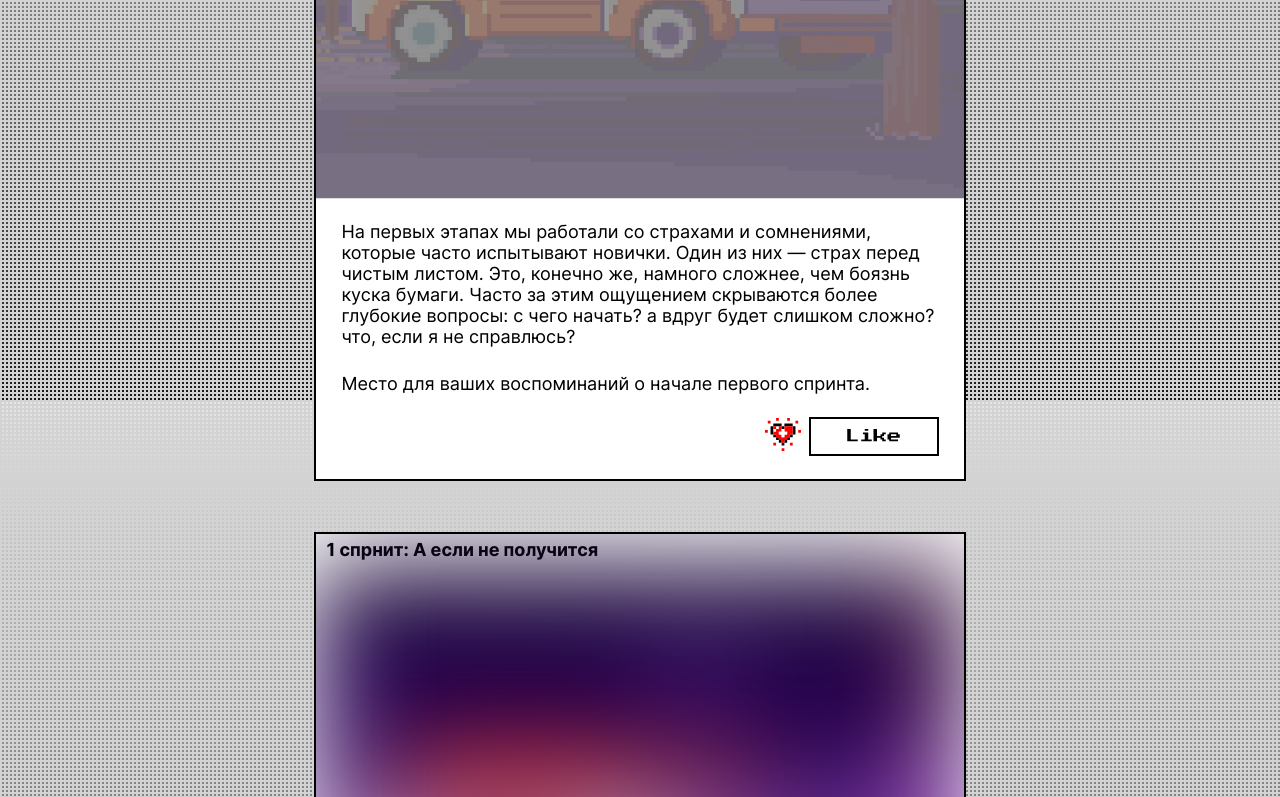
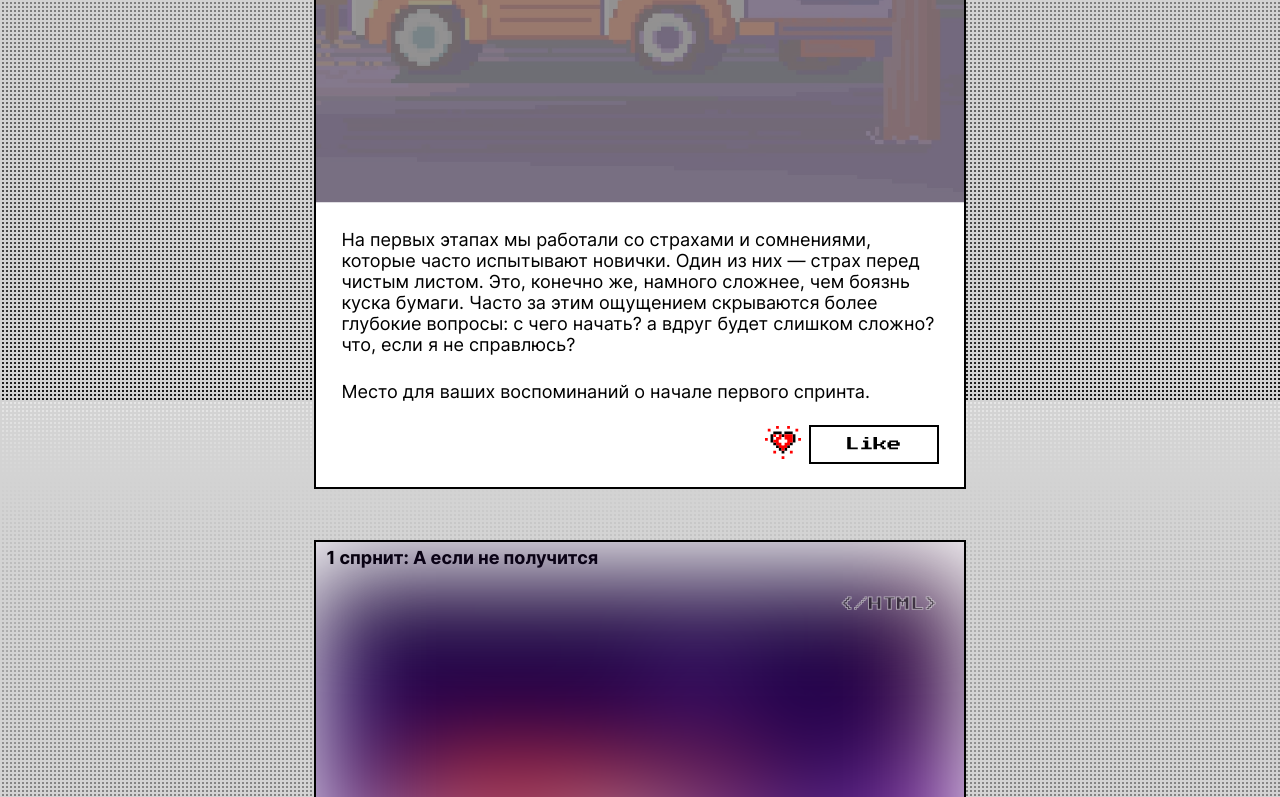
Before and after one commit to Student2506/zakrivayuschiy-teg-f, a website: page index.html in a window 1280 px wide. Shown: the part 2000-2797 px from the top of the page. Drawn offline with Linux system fonts and the light colour scheme.

Commit message:
add outline

```diff
--- a/index.html
+++ b/index.html
@@ -35,6 +35,7 @@
         <h3 class="card-title">
           Фритрек и нулевой спринт: Подготовка к работе
         </h3>
+        <div class="card-image-container">
           <img
             class="card-image filter-twice-bright"
             src="./images/background.png"
@@ -47,6 +48,7 @@
               знания могут повлиять на ваше будущее.
             </p>
             <p>Место для ваших воспоминаний о начале обучения.</p>
+          </div>
         </div>
         <div class="card-footer">
           <button class="card__icon-button heart-button">
@@ -63,6 +65,7 @@
       </div>
       <div class="card">
         <h3 class="card-title">1 спринт: Я &mdash; чистый лист</h3>
+        <div class="card-image-container">
         <img
           class="card-image filter-low-contrast"
           src="./images/background.png"
@@ -77,6 +80,7 @@
             вдруг будет слишком сложно? что, если я не справлюсь?
           </p>
           <p>Место для ваших воспоминаний о начале первого спринта.</p>
+        </div>
         </div>
         <div class="card-footer">
           <button class="card__icon-button heart-button">
@@ -93,6 +97,7 @@
       </div>
       <div class="card">
         <h3 class="card-title">1 спрнит: А если не получится</h3>
+        <div class="card-image-container">
         <img
           class="card-image filter-blur"
           src="./images/background.png"
@@ -105,6 +110,7 @@
             вы, наоборот, могли вдохновиться успехами и поверить в себя.
           </p>
           <p>Место для ваших воспоминаний об окончании первого спрнита.</p>
+        </div>
         </div>
         <div class="card-footer">
           <button class="card__icon-button heart-button">
@@ -121,6 +127,7 @@
       </div>
       <div class="card">
         <h3 class="card-title">2 спринт: Погоня за идеалом</h3>
+        <div class="card-image-container">
         <img
           class="card-image filter-grey"
           src="./images/background.png"
@@ -135,6 +142,7 @@
             старались просто сдлеать.
           </p>
           <p>Место для ваших воспоминаний о начале второго спринта.</p>
+        </div>
         </div>
         <div class="card-footer">
           <button class="card__icon-button heart-button">
@@ -151,6 +159,7 @@
       </div>
       <div class="card">
         <h3 class="card-title">2 спринт: О тех, кто рядом</h3>
+        <div class="card-image-container">
         <img
           class="card-image filter-sepia"
           src="./images/background.png"
@@ -167,6 +176,7 @@
           </p>
           <p>Место для ваших воспоминаний об окончании второго спринта.</p>
         </div>
+        </div>
         <div class="card-footer">
           <button class="card__icon-button heart-button">
             <img
@@ -182,6 +192,7 @@
       </div>
       <div class="card">
         <h3 class="card-title">3 спринт: Обходные стратегии</h3>
+        <div class="card-image-container">
         <img
           class="card-image filter-hue-rotate-low-contrast"
           src="./images/background.png"
@@ -194,6 +205,7 @@
             посмотреть на задачу под другим углом.
           </p>
           <p>Место для ваших воспоминаний о начале третьего спринта.</p>
+        </div>
         </div>
         <div class="card-footer">
           <button class="card__icon-button heart-button">
@@ -210,6 +222,7 @@
       </div>
       <div class="card">
         <h3 class="card-title">3 спринт: Когда опускаются руки</h3>
+        <div class="card-image-container">
         <img
           class="card-image filter-grey"
           src="./images/background.png"
@@ -224,7 +237,7 @@
             черпали.
           </p>
           <p>Место для ваших воспоминаний об окончании третьего спринта.</p>
-        </div>
+        </div></div>
         <div class="card-footer">
           <button class="card__icon-button heart-button">
             <img
@@ -240,6 +253,7 @@
       </div>
       <div class="card">
         <h3 class="card-title">&laquo;Сейчас и здесь&raquo;</h3>
+        <div class="card-image-container">
         <img
           class="card-image filter-twice-bright"
           src="./images/background.png"
@@ -258,7 +272,7 @@
             Место, чтобы остановиться, подумать и написать, что вы чувствуете в
             этой точке пути.
           </p>
-        </div>
+        </div></div>
         <div class="card-footer">
           <button class="card__icon-button heart-button">
             <img
--- a/styles/style.css
+++ b/styles/style.css
@@ -56,7 +56,9 @@
   background-color: var(--card-background-color);
   border: 2px solid var(--card-color);
   overflow: hidden;
+  position: relative;
 }
+
 
 .card-title {
   padding: 5px 10px;
@@ -71,6 +73,25 @@
   object-fit: cover;
   scale: 1.01;
 }
+
+.card-image-container::before {
+  content: "</HTML>";
+  position: absolute;
+  top: 55px;
+  right: 25px;
+  background-color: transparent;
+  color: rgba(var(--card-color-rgb), 0.5);
+  z-index: 1;
+  font-size: 14px;
+  font-family: var(--accent-font-family);
+  text-shadow:
+  -1px 0 rgba(var(--card-background-color-rgb), 0.5),
+  0 1px rgba(var(--card-background-color-rgb), 0.5),
+  1px 0 rgba(var(--card-background-color-rgb), 0.5),
+  0 -1px rgba(var(--card-background-color-rgb), 0.5);
+}
+
+
 
 .card-text {
   font-size: 18px;
@@ -234,6 +255,16 @@
   }
 }
 
+@supports((text-stroke: 1px #fff) or (-webkit-text-stroke: 1px #fff)) {
+
+  .card-image-container::before {
+    text-shadow: none;
+    -webkit-text-stroke: 1px rgb(var(--card-background-color-rgb), 0.5);
+    text-stroke: 1px rgb(var(--card-background-color-rgb), 0.5);
+  }
+
+}
+
 @media (width <= 375.2px) {
 
   :root {
--- a/styles/variables.css
+++ b/styles/variables.css
@@ -16,4 +16,6 @@
   --header-horizontal-padding: clamp(1rem, 9.953vw - 1.333rem, 7.625rem);
   --card-background-color: #fff;
   --card-color: #000;
+  --card-color-rgb: 0, 0, 0;
+  --card-background-color-rgb: 255, 255, 255;
 }
```
Lines whose indentation alone changed are shown as unchanged.
